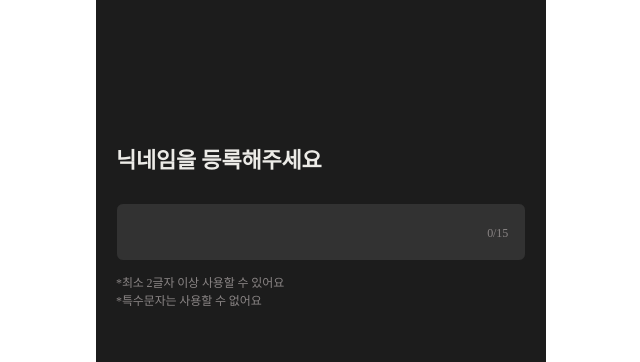
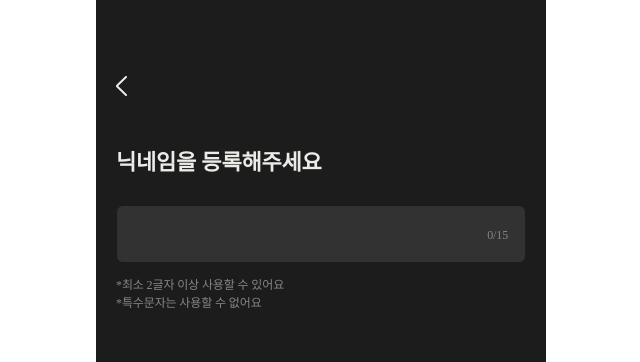
Before and after one commit to kusitms-com/30th_Meetup_TeamE_Claco_Front, a React (Vite) app: page /create in a window 1280 px wide. Shown: the top 362 px of the page, without its empty margins (319-959 px from the left). Built offline with nearby package versions, Linux system fonts and the light colour scheme; a web font is replaced by a local one.

Commit message:
feat: 닉네임 등록 페이지 뒤로가기 추가

```diff
--- a/src/pages/Onboarding/UserRegistration/Nickname/page.tsx
+++ b/src/pages/Onboarding/UserRegistration/Nickname/page.tsx
@@ -1,5 +1,6 @@
 import errorIcon from "@/assets/svgs/errorIcon.svg";
 import agreeIcon from "@/assets/svgs/agreeIcon.svg";
+import BackArrow from "@/assets/svgs/BackArrow.svg";
 
 import { useEffect, useState } from "react";
 import { useNavigate } from "react-router-dom";
@@ -45,14 +46,19 @@ export const NicknameCreatePage = () => {
     }
   };
 
+  const handleBackClick = () => {
+    navigate("/tos");
+  }
+
   return (
     <div className="w-full h-screen bg-background-dark">
-      <div className="flex flex-col w-full h-full justify-between px-[1.25rem] pt-[9rem] pb-[4rem]">
-        <div className="flex flex-col w-full gap-[1.62rem]">
+      <div className="flex flex-col w-full h-full justify-between px-[1.25rem] pt-[4.75rem] pb-[4rem]">
+        <div className="flex-col">
+          <img className="mb-[3.12rem]" src={BackArrow} alt="뒤로가기" onClick={handleBackClick}/>
           <span className="heading1-bold text-grayscale-80">
             닉네임을 등록해주세요
           </span>
-          <div className="flex flex-col gap-[0.81rem]">
+          <div className="flex flex-col mt-[1.62rem] gap-[0.81rem]">
             <div
               className={`flex bg-grayscale-30 justify-between rounded-[0.44rem] p-[1.06rem] border ${
                 hasStartedTyping
```
